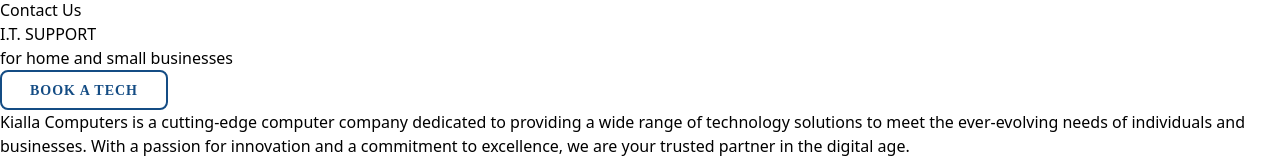
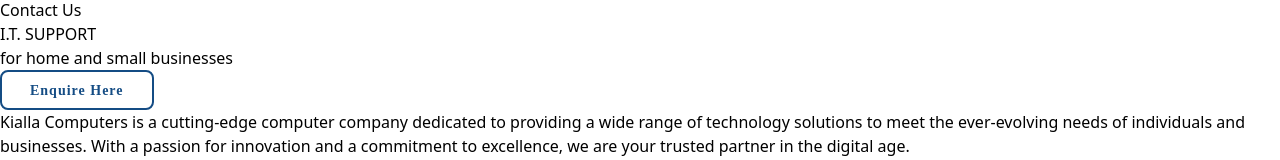
Before and after one commit to kiallacomputers/website, a Vue app: page / in a window 1280 px wide. Shown: the part 477-637 px from the top of the page. Built offline with nearby package versions, Linux system fonts and the light colour scheme.

Commit message:
updated front page

```diff
--- a/src/components/Hero.vue
+++ b/src/components/Hero.vue
@@ -20,7 +20,7 @@
       <a
         target="_blank"
         style="background-color: #FFFFFF; border: 2px solid #144C84; color: #144c84; height: 40px; font-family: 'Questrial'; letter-spacing: 1px; line-height: 38px; padding: 0 28px; border-radius: 8px; font-weight: 800; font-size: 14px; cursor: pointer; display: inline-block;" href="https://tradehq.com.au/kiallacomputers/enquire" rel="nofollow" class="hover:opacity-80 transition-all #111111">
-        BOOK A TECH
+        Enquire Here
         </a>
       <!-- End Square Appointments Embed code -->
     </div>
```
